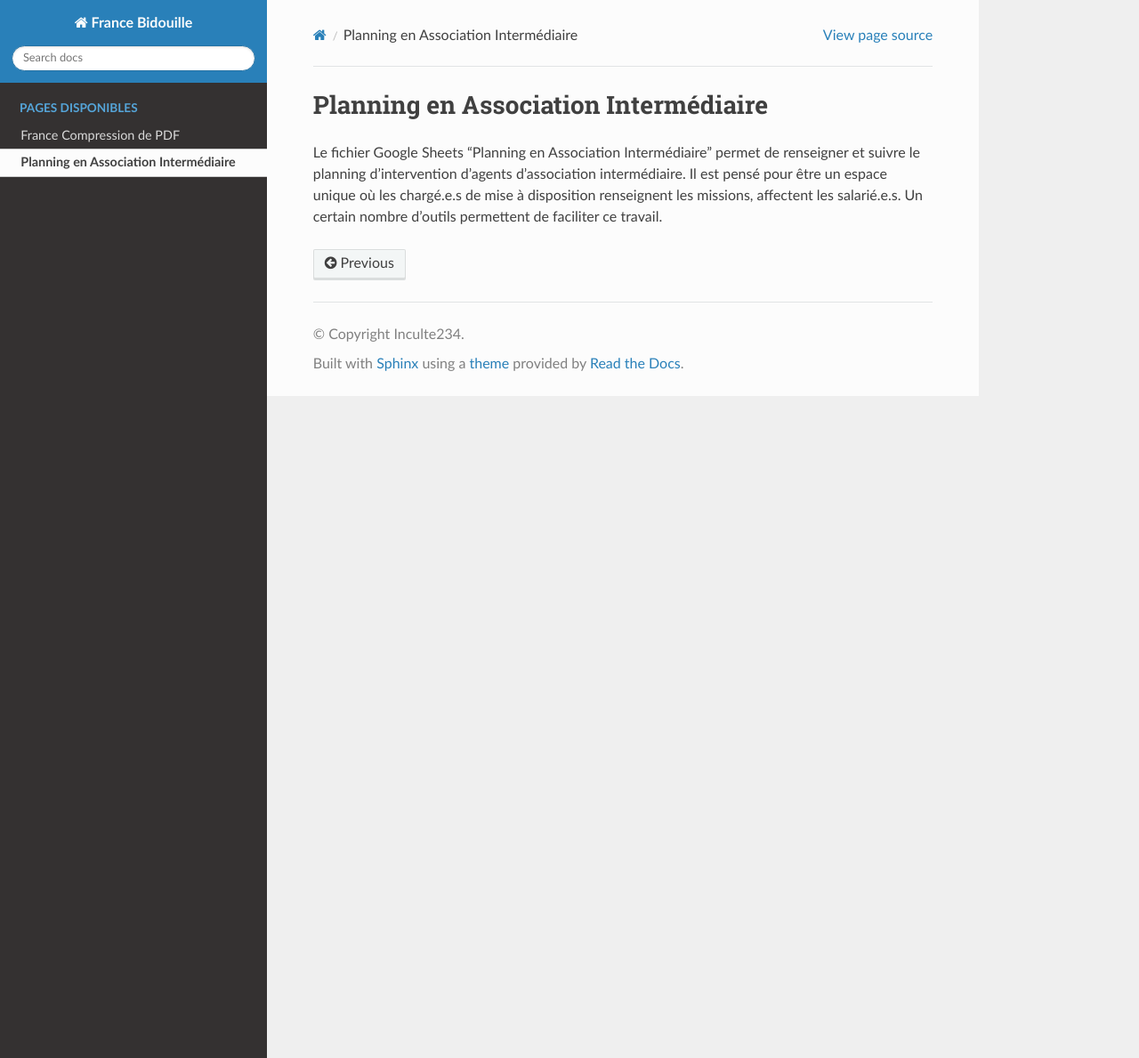
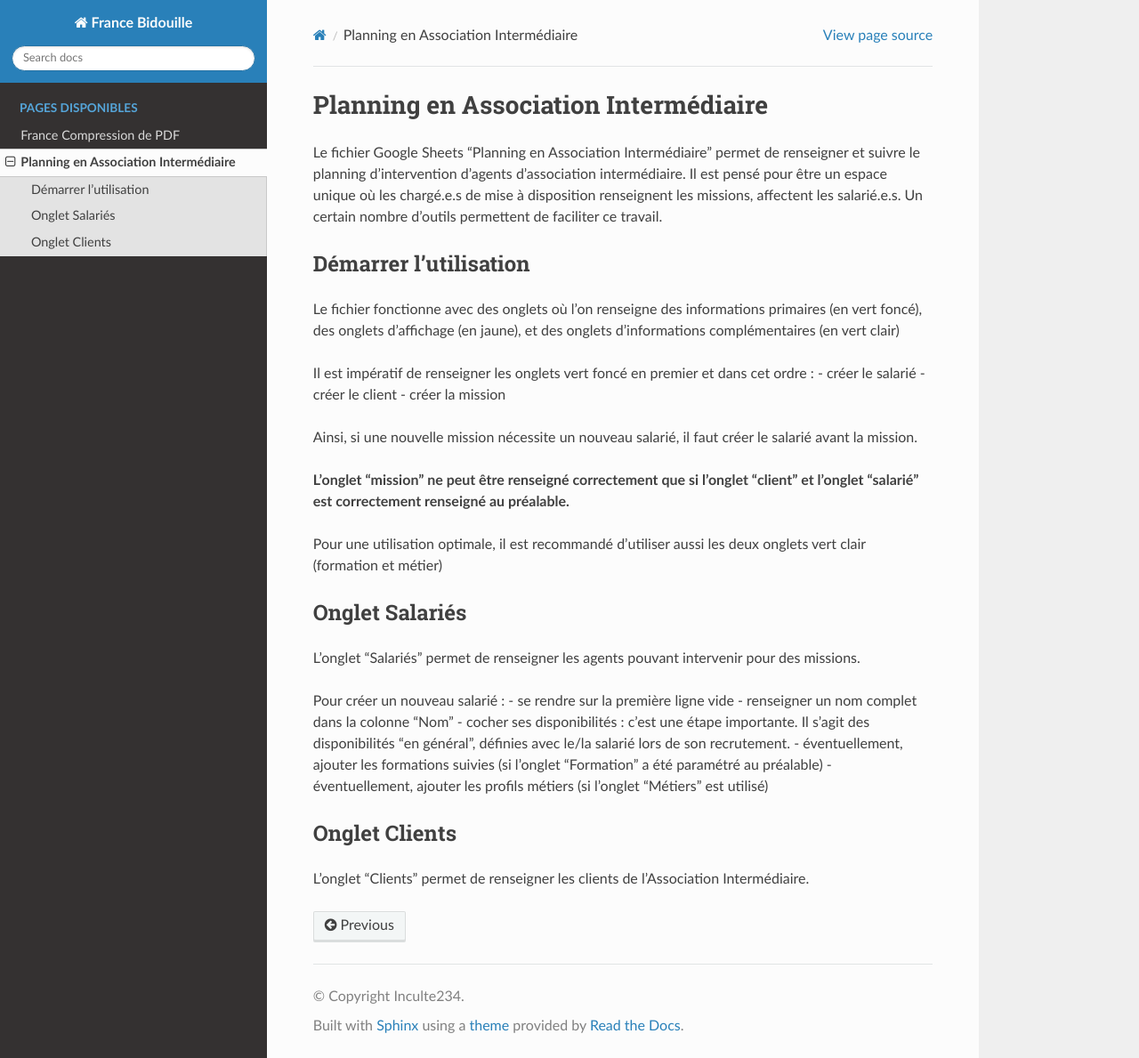
Before and after one commit to inculte234/mes_projets, a Sphinx documentation site: the page built from docs/source/Planning_AI.rst, in a window 1280 px wide and 1189 px high. Shown: the whole window at 89% size. Built offline with Sphinx 7.4.7 and the Read the Docs theme 3.1.0, drawn with Linux system fonts in a browser that asks for light colours.

Commit message:
Notice d'utilisation

```diff
--- a/docs/source/Planning_AI.rst
+++ b/docs/source/Planning_AI.rst
@@ -2,3 +2,33 @@ Planning en Association Intermédiaire
 =========================
 
 Le fichier Google Sheets "Planning en Association Intermédiaire" permet de renseigner et suivre le planning d'intervention d'agents d'association intermédiaire. Il est pensé pour être un espace unique où les chargé.e.s de mise à disposition renseignent les missions, affectent les salarié.e.s. Un certain nombre d'outils permettent de faciliter ce travail.
+
+Démarrer l'utilisation
+--------------
+Le fichier fonctionne avec des onglets où l'on renseigne des informations primaires (en vert foncé), des onglets d'affichage (en jaune), et des onglets d'informations complémentaires (en vert clair)
+
+Il est impératif de renseigner les onglets vert foncé en premier et dans cet ordre :
+- créer le salarié
+- créer le client
+- créer la mission
+
+Ainsi, si une nouvelle mission nécessite un nouveau salarié, il faut créer le salarié avant la mission.
+
+**L'onglet "mission" ne peut être renseigné correctement que si l'onglet "client" et l'onglet "salarié" est correctement renseigné au préalable.**
+
+Pour une utilisation optimale, il est recommandé d'utiliser aussi les deux onglets vert clair (formation et métier)
+
+Onglet Salariés
+--------------
+L'onglet "Salariés" permet de renseigner les agents pouvant intervenir pour des missions.
+
+Pour créer un nouveau salarié :
+- se rendre sur la première ligne vide
+- renseigner un nom complet dans la colonne "Nom"
+- cocher ses disponibilités : c'est une étape importante. Il s'agit des disponibilités "en général", définies avec le/la salarié lors de son recrutement.
+- éventuellement, ajouter les formations suivies (si l'onglet "Formation" a été paramétré au préalable)
+- éventuellement, ajouter les profils métiers (si l'onglet "Métiers" est utilisé)
+
+Onglet Clients
+-------------
+L'onglet "Clients" permet de renseigner les clients de l'Association Intermédiaire.
```
